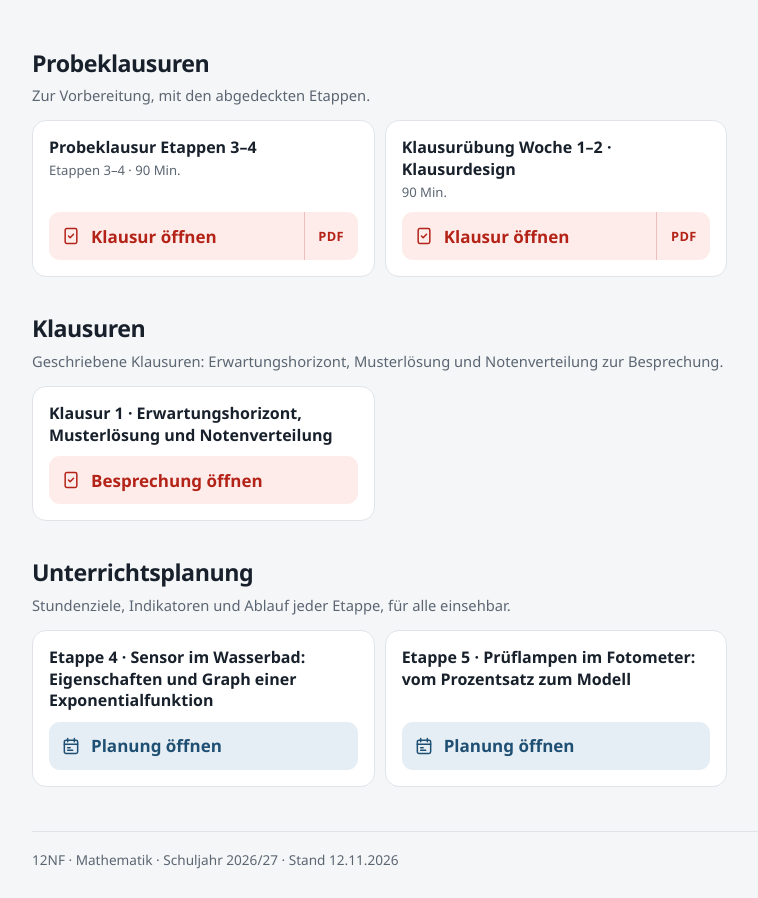
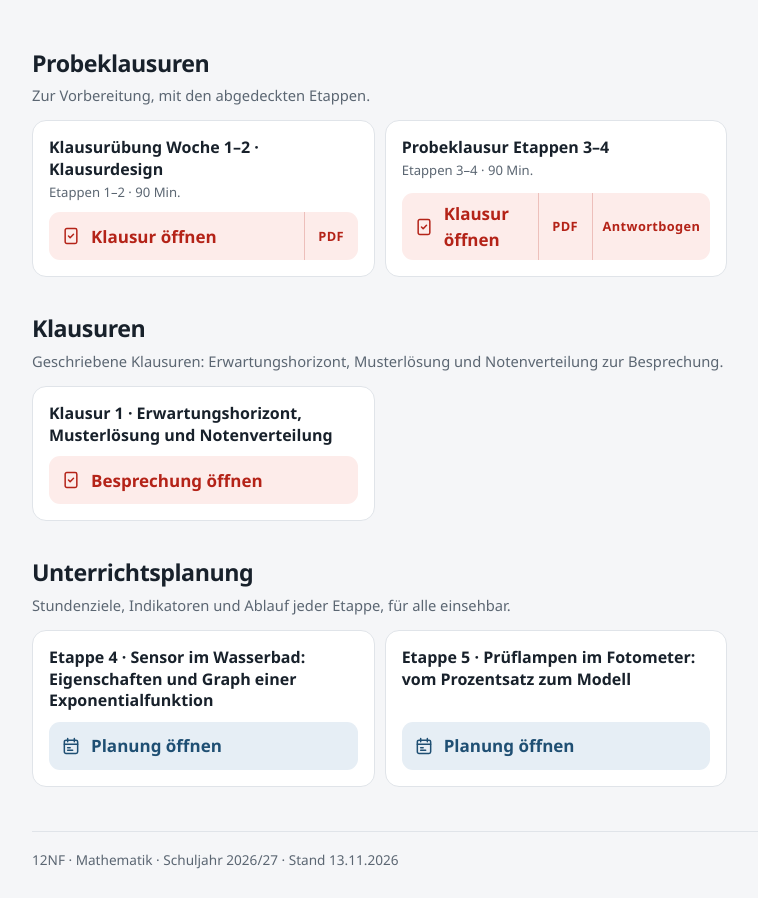
Before and after one commit to TimonNetzel/12NF_Mathematik, a plain HTML site: page index.html in a window 1280 px wide. Shown: the part 1863-2761 px from the top of the page, without its empty margins (84-842 px from the left). Drawn offline with Linux system fonts and the light colour scheme.

Commit message:
Übungsbogen zur Probeklausur, einheitliche Dateinamen in probeklausuren
Co-Authored-By: Claude Fable 5.2 <noreply@anthropic.com>
Claude-Session: https://claude.ai/code/session_018fYFyA6Q1JRE2RxagZcgfG

```diff
--- a/index.html
+++ b/index.html
@@ -314,7 +314,7 @@ body.beamer .beamer-aus { display: inline-flex; position: fixed; top: 16px; righ
  "klasse": "12NF",
  "fach": "Mathematik",
  "schuljahr": "2026/27",
- "erzeugt": "2026-11-12",
+ "erzeugt": "2026-11-13",
  "wochen": [
   {
    "nr": 1,
@@ -420,17 +420,21 @@ body.beamer .beamer-aus { display: inline-flex; position: fixed; top: 16px; righ
  "materialien": [],
  "probeklausuren": [
   {
+   "html": "probeklausuren/probeklausur_etappen-1-2.html",
+   "pdf": "probeklausuren/probeklausur_etappen-1-2.pdf",
+   "titel": "Klausurübung Woche 1–2 · Klausurdesign",
+   "dauer": "90 Min.",
+   "wochen": "1–2"
+  },
+  {
    "html": "probeklausuren/probeklausur_etappen-3-4.html",
    "pdf": "probeklausuren/probeklausur_etappen-3-4.pdf",
+   "bogen": {
+    "pdf": "probeklausuren/probeklausur_etappen-3-4_uebungsbogen.pdf"
+   },
    "titel": "Probeklausur Etappen 3–4",
    "dauer": "90 Min.",
    "wochen": "3–4"
-  },
-  {
-   "html": "probeklausuren/q1-01.html",
-   "pdf": "probeklausuren/q1-01.pdf",
-   "titel": "Klausurübung Woche 1–2 · Klausurdesign",
-   "dauer": "90 Min."
   }
  ],
  "klausuren": [
@@ -506,6 +510,10 @@ body.beamer .beamer-aus { display: inline-flex; position: fixed; top: 16px; righ
         html += l.html
           ? '<a class="mat-neben" href="' + esc(l.html) + '">Lösung</a>'
           : '<a class="mat-neben" href="' + esc(l.pdf) + '" target="_blank" rel="noopener">Lösung</a>';
+      }
+      var b = satz.bogen;  // Übungsbogen zur Probeklausur (Antwortbogen zum Ausdrucken)
+      if (b && b.pdf) {
+        html += '<a class="mat-neben" href="' + esc(b.pdf) + '" target="_blank" rel="noopener">Antwortbogen</a>';
       }
       return html + "</div>";
     }
```
Also changed, not shown: lerncoach/hintergrund.html (+1 -1 lines), lerncoach/index.html (+2 -2 lines), probeklausuren/probeklausur_etappen-1-2.html (renamed from probeklausuren/q1-01.html), 3 other files.
